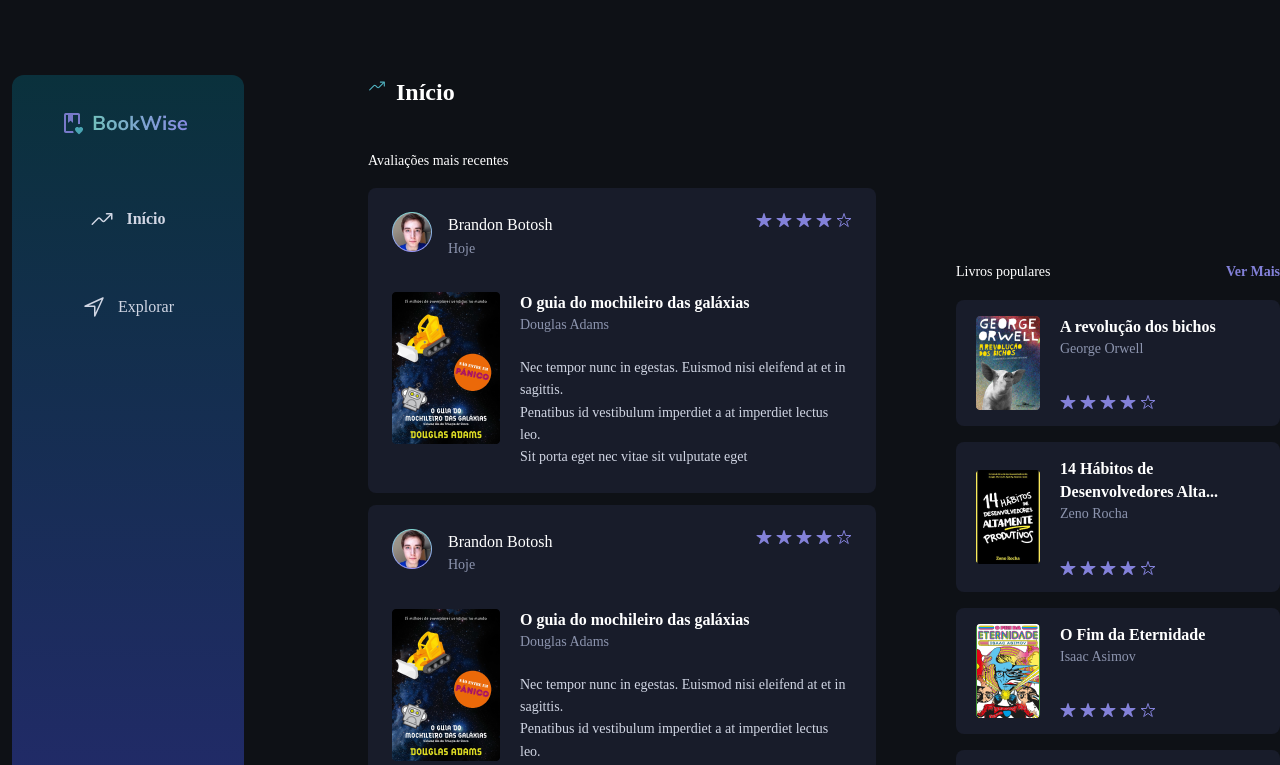
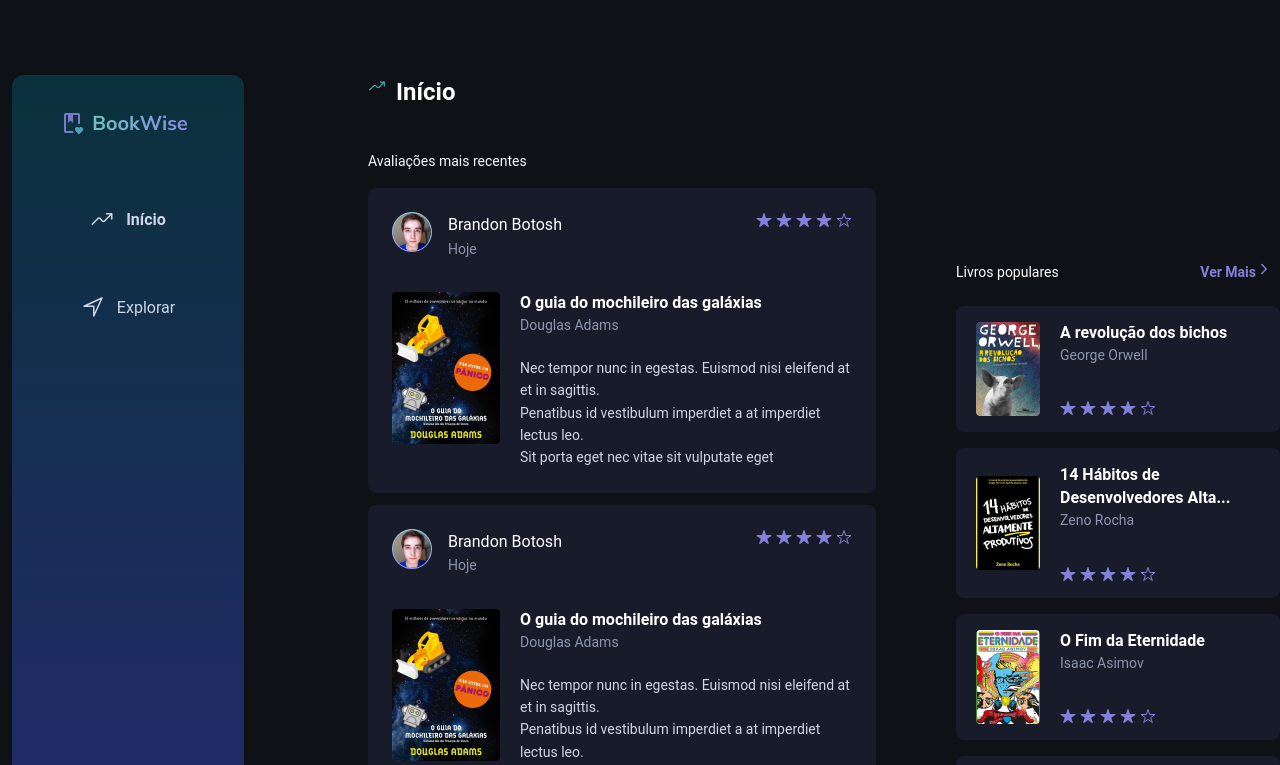
Before and after one commit to EngJao89/ignite-reactjs-bookwise, a Next.js app: page / in a window 1280 px wide. Shown: the top 765 px of the page. Built offline with nearby package versions, Linux system fonts and the light colour scheme.

Commit message:
fix(bw07-fonts-icons): corrige fontes e icone de ver mais

```diff
--- a/src/components/CardComment/styles.ts
+++ b/src/components/CardComment/styles.ts
@@ -22,7 +22,7 @@ export const CardHeader = styled.div`
 
 export const TextName = styled.p`
   color: ${(props) => props.theme.white};
-  font-family: 'Nunito Sans';
+  font-family: 'Roboto';
   font-size: 16px;
   font-style: normal;
   font-weight: 400;
@@ -35,7 +35,7 @@ export const TextName = styled.p`
 
 export const TextDate = styled.p`
   color: ${(props) => props.theme['gray-400']};
-  font-family: 'Nunito Sans';
+  font-family: 'Roboto';
   font-size: 14px;
   font-style: normal;
   font-weight: 400;
@@ -57,7 +57,7 @@ export const Content = styled.div`
 
 export const BookName = styled.p`
   color: ${(props) => props.theme.white};
-  font-family: 'Nunito Sans';
+  font-family: 'Roboto';
   font-size: 16px;
   font-style: normal;
   font-weight: 700;
@@ -66,7 +66,7 @@ export const BookName = styled.p`
 
 export const AuthorName = styled.p`
   color: ${(props) => props.theme['gray-400']};
-  font-family: 'Nunito Sans';
+  font-family: 'Roboto';
   font-size: 14px;
   font-style: normal;
   font-weight: 400;
@@ -75,7 +75,7 @@ export const AuthorName = styled.p`
 
 export const TextComment = styled.p`
   color: ${(props) => props.theme['gray-300']};
-  font-family: 'Nunito Sans';
+  font-family: 'Roboto';
   font-size: 14px;
   font-style: normal;
   font-weight: 400;
--- a/src/components/Sidebar/styles.ts
+++ b/src/components/Sidebar/styles.ts
@@ -20,7 +20,7 @@ export const InitButton = styled.label`
   justify-content: center;
   align-items: center;
   gap: 12px;
-  font-family: 'Nunito Sans';
+  font-family: 'Roboto';
   font-size: 16px;
   font-weight: 700;
 `;
@@ -31,13 +31,14 @@ export const ExplorerButton = styled.label`
   justify-content: center;
   align-items: center;
   gap: 12px;
-  font-family: 'Nunito Sans';
+  font-family: 'Roboto';
   font-size: 16px;
   font-weight: 400;
 `;
 
 export const LoginButton = styled.label`
   display: flex;
+  font-family: 'Roboto';
   padding-top: 694px;
   justify-content: center;
   align-items: center;
--- a/src/components/TrendingBooks/index.tsx
+++ b/src/components/TrendingBooks/index.tsx
@@ -1,5 +1,5 @@
 import Image from "next/image";
-import { IoStar, IoStarOutline } from "react-icons/io5";
+import { IoStar, IoStarOutline, IoChevronForward } from "react-icons/io5";
 
 import BookGO from "../../../public/books/book-george-orwell.png"
 import BookZR from "../../../public/books/book-zeno-rocha.png"
@@ -23,6 +23,7 @@ export function TrendingBooks() {
         <Title>Livros populares</Title>
         <SeeButton>
           Ver Mais
+          <IoChevronForward size={16} color={'#8381D9'} />
         </SeeButton>
       </HeaderTitle>
       <CardBook>
--- a/src/components/TrendingBooks/styles.ts
+++ b/src/components/TrendingBooks/styles.ts
@@ -16,9 +16,9 @@ export const HeaderTitle = styled.div`
   align-self: stretch;
 `;
 
-export const Title = styled.h1`
+export const Title = styled.span`
   color: ${(props) => props.theme.white};
-  font-family: 'Nunito Sans';
+  font-family: 'Roboto';
   font-size: 14px;
   font-style: normal;
   font-weight: 400;
@@ -29,11 +29,13 @@ export const SeeButton = styled.button`
   background-color: transparent !important;
   border: none;
   color: ${(props) => props.theme['purple-100']};
-  font-family: 'Nunito Sans';
+  font-family: 'Roboto';
   font-size: 14px;
   font-style: normal;
   font-weight: 700;
   line-height: 160%; /* 22.4px */
+  align-items: center;
+  padding: 6px 8px;
 `;
 
 export const CardBook = styled.div`
@@ -48,7 +50,7 @@ export const CardBook = styled.div`
 
 export const CardBookTitle = styled.p`
 color: ${(props) => props.theme.white};
-font-family: 'Nunito Sans';
+font-family: 'Roboto';
 font-size: 16px;
 font-style: normal;
 font-weight: 700;
@@ -57,7 +59,7 @@ line-height: 140%; /* 22.4px */
 
 export const BookAuthor = styled.p`
   color: ${(props) => props.theme['gray-400']};
-  font-family: 'Nunito Sans';
+  font-family: 'Roboto';
   font-size: 14px;
   font-style: normal;
   font-weight: 400;
--- a/src/pages/styles.ts
+++ b/src/pages/styles.ts
@@ -15,7 +15,7 @@ export const ContainerHeader = styled.div`
 
 export const TextHeader = styled.label`
   color: ${(props) => props.theme.white};
-  font-family: 'Nunito Sans';
+  font-family: 'Roboto';
   font-size: 24px;
   font-style: normal;
   font-weight: 700;
@@ -25,8 +25,8 @@ export const TextHeader = styled.label`
 `;
 
 export const TextSubtitle = styled.label`
-  color: ${(props) => props.theme.white};
-  font-family: 'Nunito Sans';
+  color: ${(props) => props.theme['gray-100']};
+  font-family: 'Roboto';
   font-size: 14px;
   font-style: normal;
   font-weight: 400;
--- a/src/styles/global.ts
+++ b/src/styles/global.ts
@@ -17,10 +17,4 @@ export const GlobalStyle = createGlobalStyle`
     color: ${(props) => props.theme['gray-300']};
     -webkit-font-smoothing: antialiased;
   }
-
-  body, input, textarea, button {
-    font-family: 'Roboto', sans-serif;
-    font-weight: 400;
-    font-size: 1rem;
-  }
 `;
```
Also changed, not shown: src/pages/login/styles.ts (+4 -4 lines).
